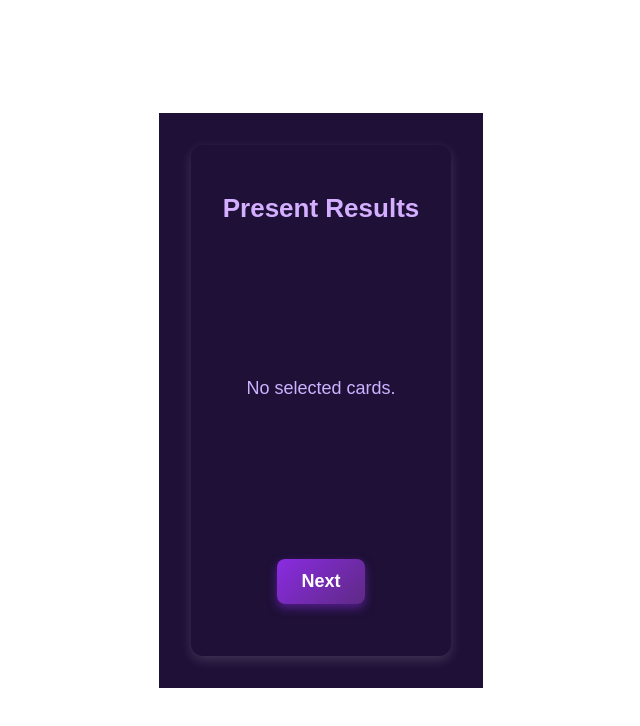
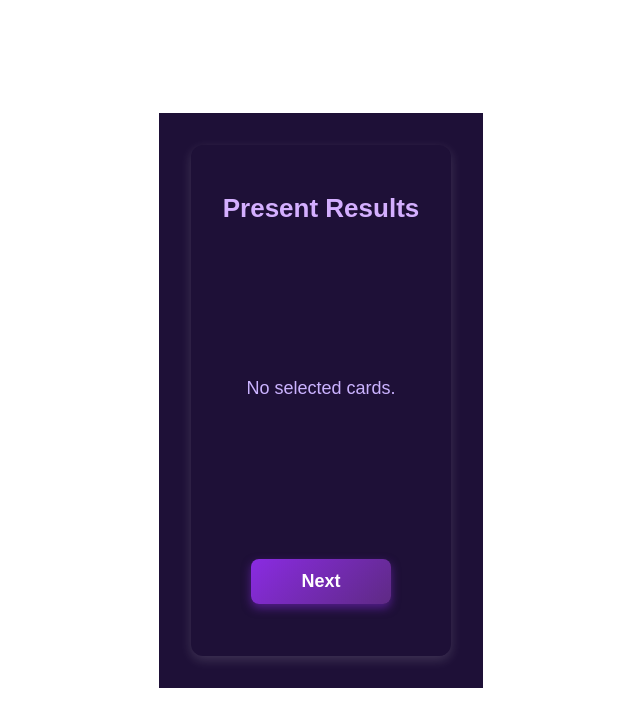
Before and after one commit to MJZ-Templates/tarot-widget, a React (Vite) app: page /interpretation in a window 1280 px wide. Shown: the top 726 px of the page, without its empty margins (319-959 px from the left). Built offline with nearby package versions, Linux system fonts and the light colour scheme.

Commit message:
feat: 결과 페이지 내 버튼 위 문구 추가

```diff
--- a/src/App.jsx
+++ b/src/App.jsx
@@ -1,7 +1,5 @@
 import { BrowserRouter as Router, Routes, Route } from "react-router-dom";
-import SelectCardPage from "./pages/SelectCardPage";
-import InterpretationPage from "./pages/InterpretationPage";
-import ResultPage from "./pages/ResultPage";
+import { ResultPage, InterpretationPage, SelectCardPage } from "./pages";
 import "./App.css";
 
 function App() {
--- a/src/components/Button.jsx
+++ b/src/components/Button.jsx
@@ -14,7 +14,7 @@ const StyledButton = styled.button`
   background: ${({ disabled }) =>
     disabled ? "#6a6a6a" : "linear-gradient(135deg, #8a2be2, #5e2a84)"};
   color: ${({ disabled }) => (disabled ? "#a0a0a0" : "#fff")};
-  padding: 12px 24px;
+  padding: 12px 50px;
   font-size: 18px;
   font-weight: bold;
   border: none;
--- a/src/pages/ResultPage.jsx
+++ b/src/pages/ResultPage.jsx
@@ -58,6 +58,9 @@ const ResultPage = () => {
               </CardDescription>{" "}
             </Card>
           </ResultContainer>
+          <RetryMessage>
+            Come back tomorrow for another tarot reading 👋
+          </RetryMessage>
           <Button text="Select Again" onClick={handleGoHome} />
         </>
       ) : (
@@ -173,3 +176,9 @@ const CardDescription = styled.p`
   line-height: 1.6;
   text-align: justify;
 `;
+
+const RetryMessage = styled.p`
+  font-size: 16px;
+  color: #cbb3ff;
+  margin: 30px 0 0;
+`;
--- /dev/null
+++ b/src/pages/index.js
@@ -0,0 +1,3 @@
+export { default as InterpretationPage } from "./InterpretationPage";
+export { default as ResultPage } from "./ResultPage";
+export { default as SelectCardPage } from "./SelectCardPage";
```
